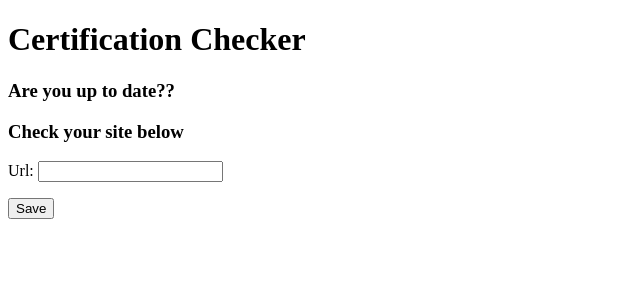
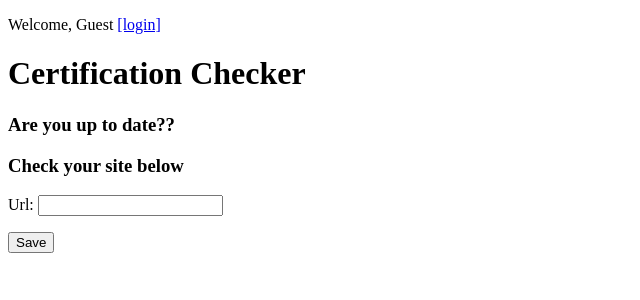
Before and after one commit to tjhakseth/cert_checker, a Django app: page /checks/ in a window 1280 px wide. Shown: the top 300 px of the page, without its empty margins (0-640 px from the left). Run offline with Django 3.2, Linux system fonts and the light colour scheme.

Commit message:
Added user accounts

```diff
--- a/mysite/checks/templates/base.html
+++ b/mysite/checks/templates/base.html
@@ -5,6 +5,14 @@
   </head>
   <body>
     <div>
+
+      {% if user.is_authenticated %}
+        <p>Welcome, {{ user.username }}  <a href="{% url 'accounts:logout' %}">[logout]</a></p>
+      {% else %}
+        <p>Welcome, Guest <a href="{% url 'accounts:login' %}">[login]</a></p>
+      {% endif %}
+
+
       {% if messages %}
       <ul class="messages">
           {% for message in messages %}
--- a/mysite/mysite/settings.py
+++ b/mysite/mysite/settings.py
@@ -32,6 +32,7 @@ ALLOWED_HOSTS = []
 
 INSTALLED_APPS = [
     'checks.apps.ChecksConfig',
+    'accounts',
     'django.contrib.admin',
     'django.contrib.auth',
     'django.contrib.contenttypes',
--- a/mysite/mysite/urls.py
+++ b/mysite/mysite/urls.py
@@ -18,5 +18,6 @@ from django.contrib import admin
 
 urlpatterns = [
     url(r'^checks/', include('checks.urls')),
+    url(r'^accounts/', include('accounts.urls', namespace='accounts')),
     url(r'^admin/', admin.site.urls),
 ]
```
Also changed, not shown: 3 other files.
